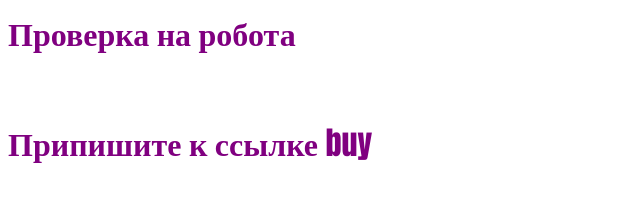
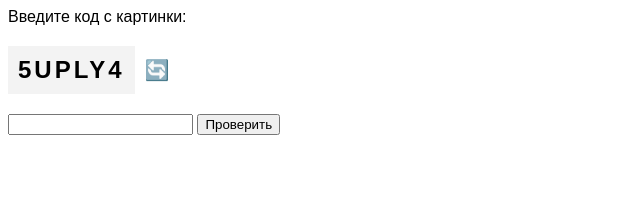
Before and after one commit to smashgamer312/WorldLand21, a plain HTML site: page index.html in a window 1280 px wide. Shown: the whole page, without its empty margins (0-640 px from the left). Drawn offline with Linux system fonts and the light colour scheme.

Commit message:
Update index.html

```diff
--- a/index.html
+++ b/index.html
@@ -1,15 +1,64 @@
- <title>Проверка на робота</title>
-<style>
-h1 {
-     color: purple;
-     font-family: Impact;
-   }
-  p  {
-     color: red;
-     font size: 100px;
-    width: 200%;
-    font-family: Impact;
-  }
-  </style>
- <h1>Проверка на робота</h1><br>
- <h1>Припишите к ссылке buy</h1>
+<!DOCTYPE html>
+<html lang="ru">
+<head>
+    <meta charset="UTF-8">
+    <meta name="viewport" content="width=device-width, initial-scale=1.0">
+    <title>Капча</title>
+    <style>
+        body {
+            font-family: Arial, sans-serif;
+        }
+        .captcha-container {
+            margin: 20px 0;
+            display: flex;
+            align-items: center;
+        }
+        .captcha {
+            font-size: 24px;
+            font-weight: bold;
+            background: #f3f3f3;
+            padding: 10px;
+            display: inline-block;
+            letter-spacing: 3px;
+            user-select: none;
+        }
+        .refresh {
+            margin-left: 10px;
+            cursor: pointer;
+            font-size: 20px;
+        }
+    </style>
+</head>
+<body>
+    <form onsubmit="return validateCaptcha()">
+        <label>Введите код с картинки:</label>
+        <div class="captcha-container">
+            <span id="captcha" class="captcha"></span>
+            <span class="refresh" onclick="generateCaptcha()">🔄</span>
+        </div>
+        <input type="text" id="captchaInput" required>
+        <button type="submit">Проверить</button>
+    </form>
+    <script>
+        let currentCaptcha = "";
+
+        function generateCaptcha() {
+            currentCaptcha = Math.random().toString(36).substring(2, 8).toUpperCase();
+            document.getElementById("captcha").textContent = currentCaptcha;
+        }
+
+        function validateCaptcha() {
+            let userInput = document.getElementById("captchaInput").value.toUpperCase();
+            if (userInput !== currentCaptcha) {
+                alert("Капча введена неверно!");
+                generateCaptcha();
+                return false;
+            }
+            alert("Капча подтверждена! Замените index на buy");
+            return true;
+        }
+
+        generateCaptcha();
+    </script>
+</body>
+</html>
```
